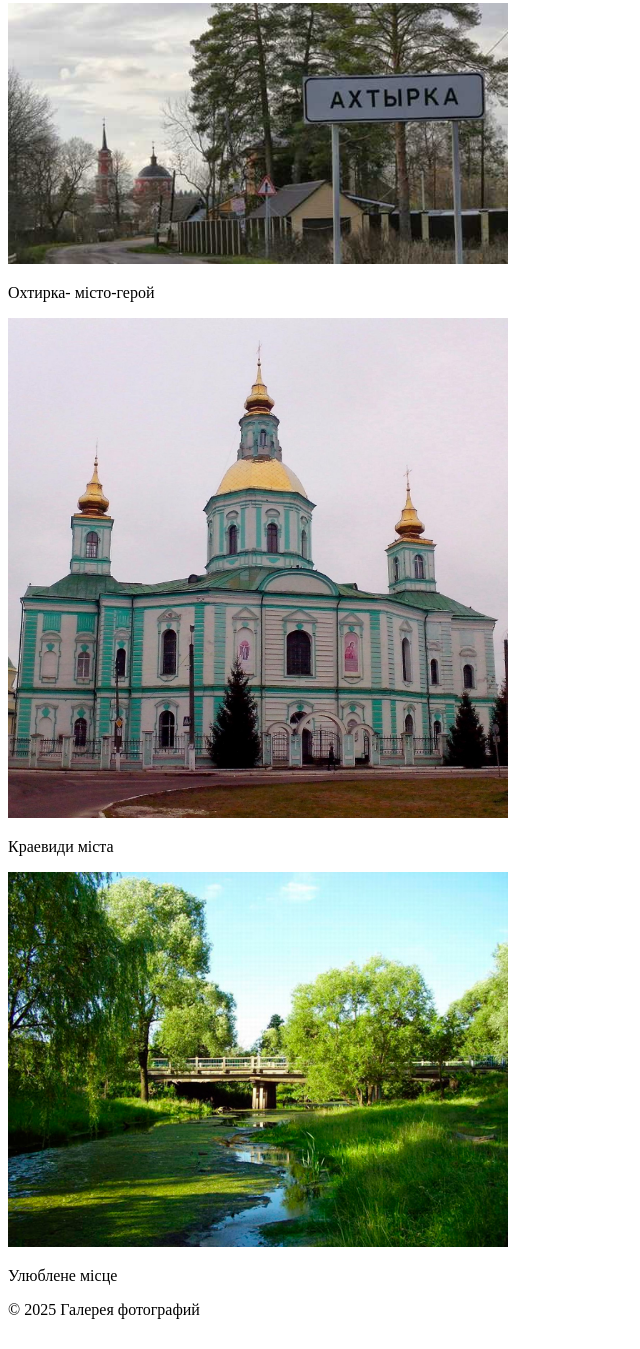
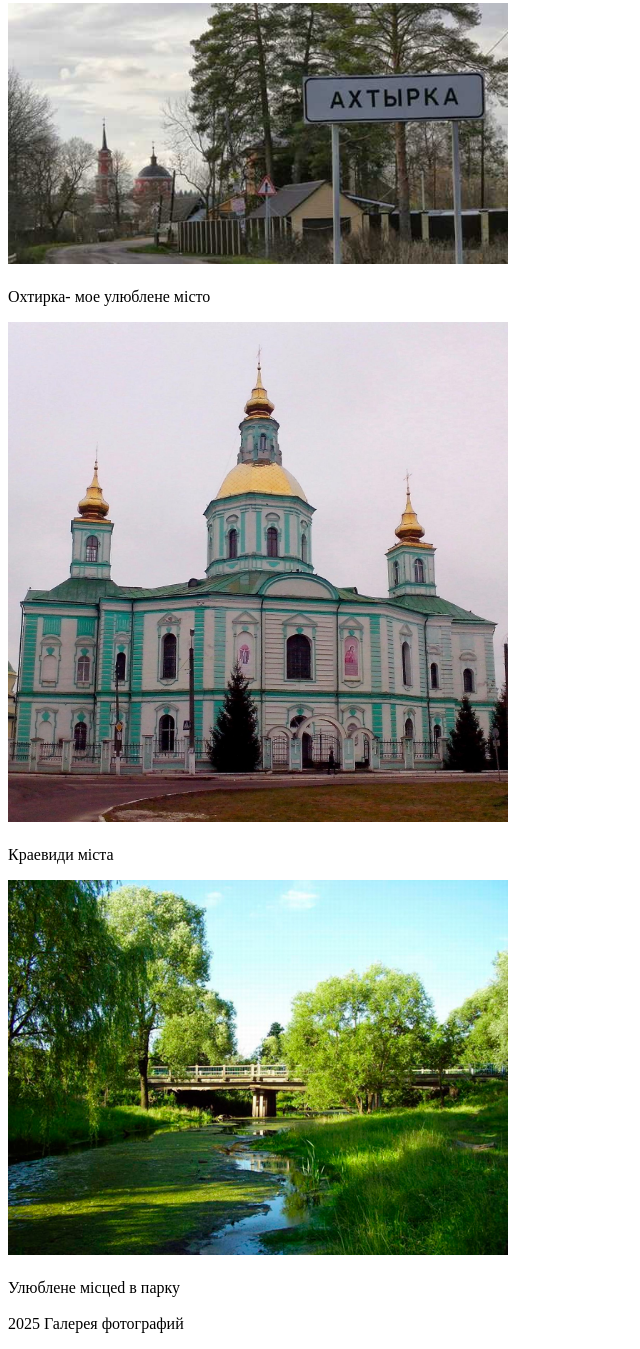
Before and after one commit to nklim62/HTML-page, a plain HTML site: page Pages/gallery.html in a window 1280 px wide. Shown: the part 77-1426 px from the top of the page, without its empty margins (0-640 px from the left). Drawn offline with Linux system fonts and the light colour scheme; files whose address does not match are found by name.

Commit message:
Update gallery.html

```diff
--- a/Pages/gallery.html
+++ b/Pages/gallery.html
@@ -18,20 +18,20 @@
     <section class="gallery">
         <div class="photo">
             <img src="C:\Users\nklim\OneDrive - Chevron\DESKTOP\git_rep\HTML\Photo\Photo3.jpg" alt="Фото 3">
-            <p>Охтирка- місто-герой</p>
+            <p><h2></h2>Охтирка- мое улюблене місто</h2></p>
         </div>
         <div class="photo">
             <img src="C:\Users\nklim\OneDrive - Chevron\DESKTOP\git_rep\HTML\Photo\Photo2.jpg" alt="Фото 2">
-            <p>Краевиди міста</p>
+            <p><h2></h2>Краевиди міста</h2></p>
         </div>
         <div class="photo">
             <img src="C:\Users\nklim\OneDrive - Chevron\DESKTOP\git_rep\HTML\Photo\Photo4.jpg" alt="Фото 4">
-            <p>Улюблене місце</p>
+            <p><h2></h2>Улюблене місцеd в парку</h2> </p>
         </div>
         </section>
 
     <footer>
-        <p>&copy; 2025 Галерея фотографий</p>
+        <p> <h3></h3>2025 Галерея фотографий</h3></p>
     </footer>
 </body>
 </html>
```
